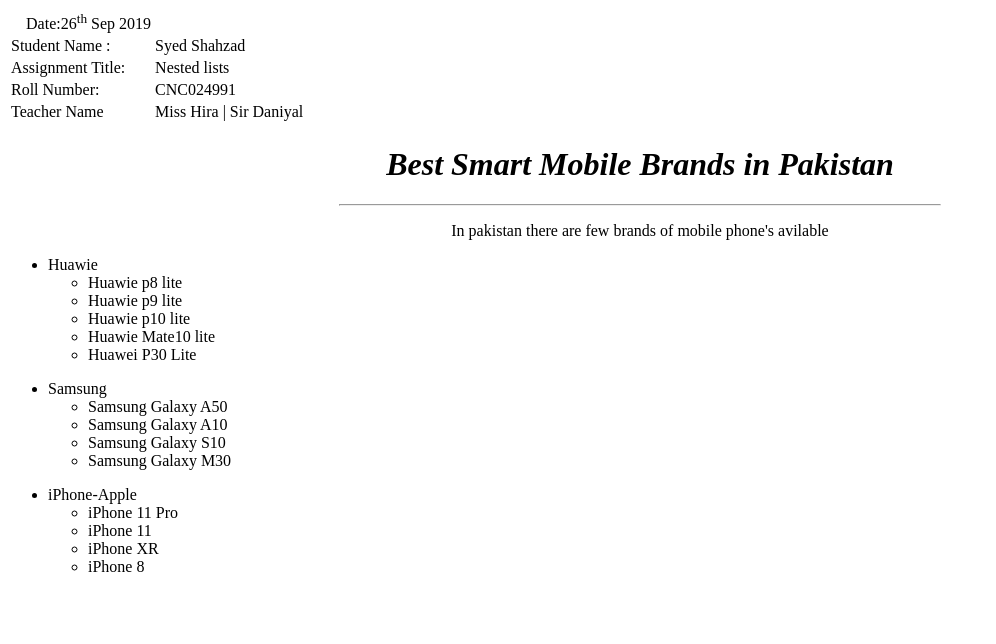
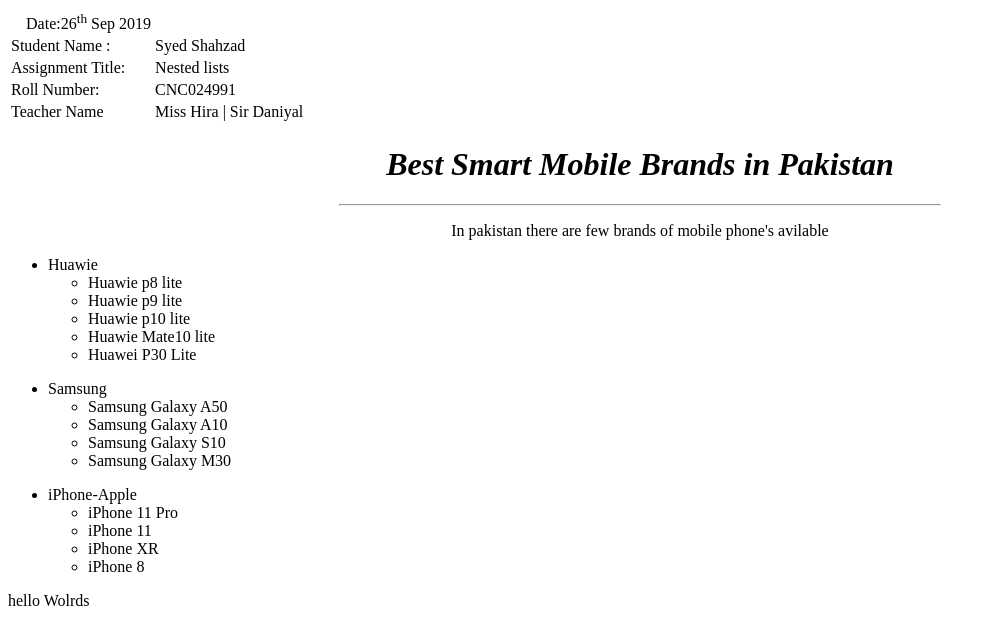
Before and after one commit to ShahzadSyed/CNC, a plain HTML site: page index.html in a window 1280 px wide. Shown: the whole page, without its empty margins (0-996 px from the left). Drawn offline with Linux system fonts and the light colour scheme.

Commit message:
dive added

```diff
--- a/index.html
+++ b/index.html
@@ -69,5 +69,6 @@
                         </ul>
                 </ul>
         </div>
+        <div>hello Wolrds</div>
     </body>
 </html>
```
